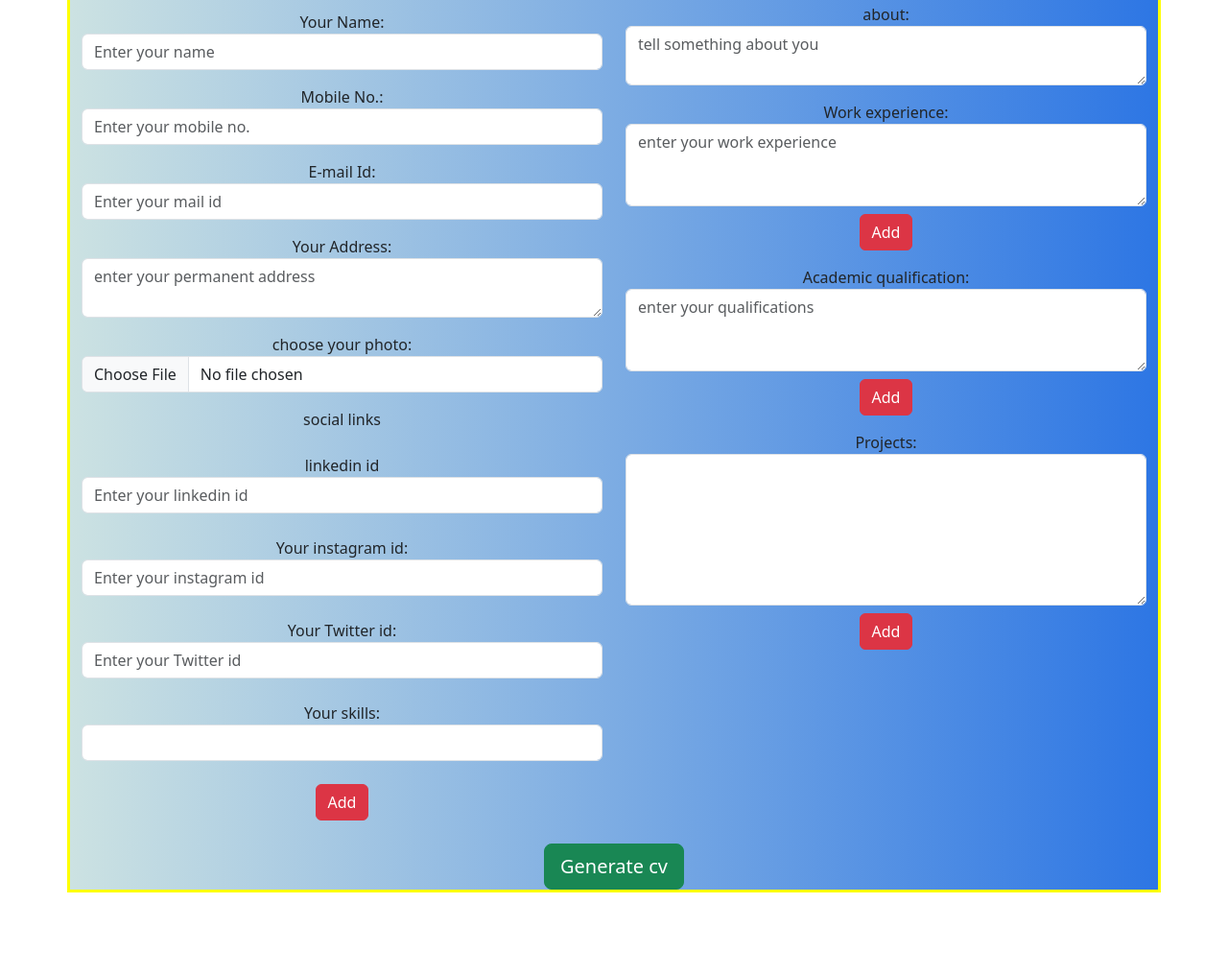
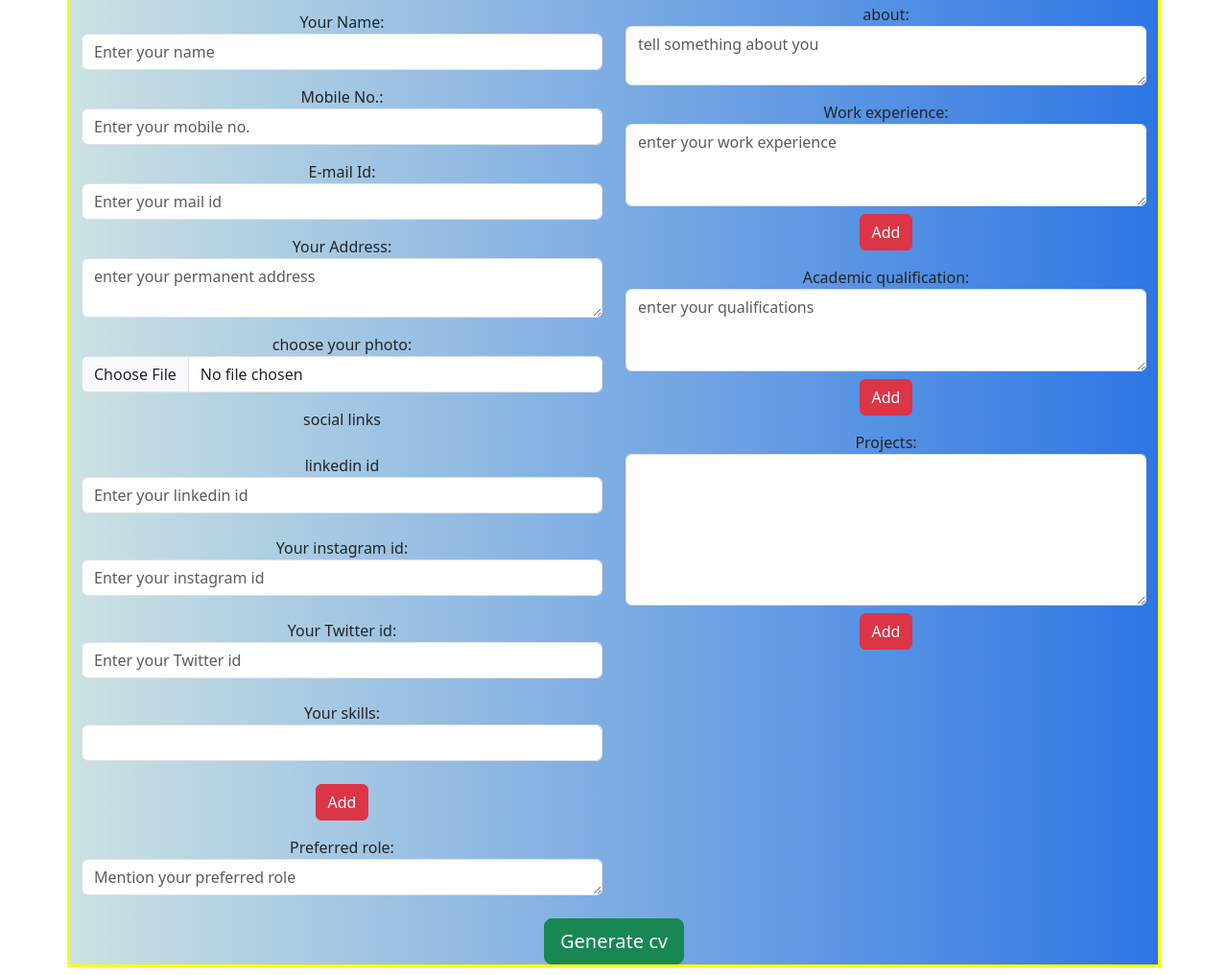
Before and after one commit to Ayush260603/Resume-Builder-App, a plain HTML site: page index.html in a window 1280 px wide. Shown: the part 170-1186 px from the top of the page at 96% size. Before the commit the page ends 1108 px from the top, so only its background shows below. Drawn offline with nearby package versions, Linux system fonts and the light colour scheme.

Commit message:
Update index.html

```diff
--- a/index.html
+++ b/index.html
@@ -65,6 +65,10 @@
             <div class="form-group mt-4" id="skillbtn">
                 <button onclick="addskill()" class="btn btn-primary btn-danger">Add</button>
             </div>
+             <div class="form-group mt-3">
+            <label for="rolefield">Preferred role:</label>
+            <textarea id="rolefield" rows=1 placeholder="Mention your preferred role" class="form-control"></textarea>
+        </div>
         </div>
 
 
@@ -163,6 +167,7 @@
     </div>
     <div class="col-md-8">
         <h1 id="updatename2" class="text-center">abc</h1>
+        <p class="text-center" id="role">frontend developer</p>
 
         <div class="card mt-3">
 <div class="card-header">About</div>
```
